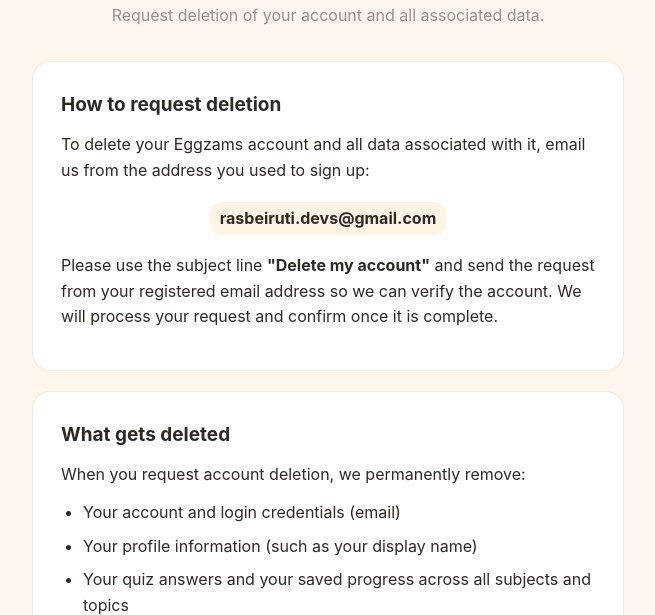
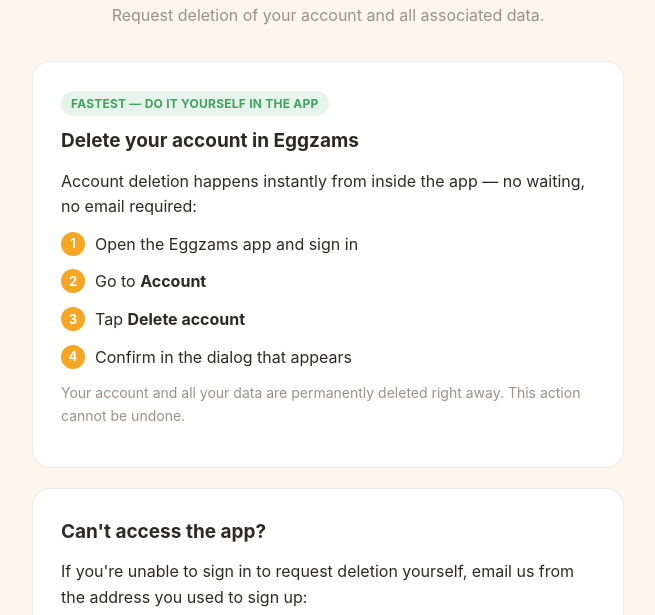
Before and after one commit to rasbeiruti/eggzams-privacy, a plain HTML site: page delete-account.html in a window 1280 px wide. Shown: the part 185-800 px from the top of the page, without its empty margins (312-967 px from the left). Drawn offline with Linux system fonts and the light colour scheme.

Commit message:
Update delete-account.html

```diff
--- a/delete-account.html
+++ b/delete-account.html
@@ -44,7 +44,40 @@
       font-weight: 700;
       color: var(--deep);
     }
+    .badge {
+      display: inline-block;
+      background: rgba(61,163,93,0.12);
+      color: var(--hatch);
+      border-radius: 999px;
+      padding: 3px 10px;
+      font-size: 12px;
+      font-weight: 700;
+      letter-spacing: .02em;
+      text-transform: uppercase;
+      margin-bottom: 10px;
+    }
     .muted { color: var(--muted); font-size: 14px; }
+    .steps { counter-reset: step; list-style: none; margin: 0 0 12px; }
+    .steps li {
+      counter-increment: step;
+      position: relative;
+      padding-left: 34px;
+      margin: 12px 0;
+    }
+    .steps li::before {
+      content: counter(step);
+      position: absolute;
+      left: 0; top: 0;
+      width: 24px; height: 24px;
+      background: var(--yolk);
+      color: #fff;
+      border-radius: 50%;
+      font-size: 13px;
+      font-weight: 700;
+      display: flex;
+      align-items: center;
+      justify-content: center;
+    }
   </style>
 </head>
 <body>
@@ -54,17 +87,30 @@
     <p class="sub">Request deletion of your account and all associated data.</p>
 
     <div class="card">
-      <h2>How to request deletion</h2>
-      <p>To delete your Eggzams account and all data associated with it, email us from the address you used to sign up:</p>
+      <span class="badge">Fastest — do it yourself in the app</span>
+      <h2>Delete your account in Eggzams</h2>
+      <p>Account deletion happens instantly from inside the app — no waiting, no email required:</p>
+      <ol class="steps">
+        <li>Open the Eggzams app and sign in</li>
+        <li>Go to <strong>Account</strong></li>
+        <li>Tap <strong>Delete account</strong></li>
+        <li>Confirm in the dialog that appears</li>
+      </ol>
+      <p class="muted">Your account and all your data are permanently deleted right away. This action cannot be undone.</p>
+    </div>
+
+    <div class="card">
+      <h2>Can't access the app?</h2>
+      <p>If you're unable to sign in to request deletion yourself, email us from the address you used to sign up:</p>
       <p style="text-align:center; margin: 18px 0;">
         <span class="email">rasbeiruti.devs@gmail.com</span>
       </p>
-      <p>Please use the subject line <strong>"Delete my account"</strong> and send the request from your registered email address so we can verify the account. We will process your request and confirm once it is complete.</p>
+      <p>Please use the subject line <strong>"Delete my account"</strong> and send the request from your registered email address so we can verify the account. We aim to process manual requests within 30 days.</p>
     </div>
 
     <div class="card">
       <h2>What gets deleted</h2>
-      <p>When you request account deletion, we permanently remove:</p>
+      <p>Deleting your account permanently removes:</p>
       <ul>
         <li>Your account and login credentials (email)</li>
         <li>Your profile information (such as your display name)</li>
@@ -73,11 +119,6 @@
       <p class="muted">This action is permanent and cannot be undone. Once deleted, your progress cannot be recovered.</p>
     </div>
 
-    <div class="card">
-      <h2>Timing</h2>
-      <p>We aim to process deletion requests within 30 days of receiving them. You will receive a confirmation once your account and data have been deleted.</p>
-    </div>
-
     <p class="muted" style="text-align:center;">
       See also our <a href="https://rasbeiruti.github.io/eggzams-privacy/">Privacy Policy</a>.
     </p>
```
